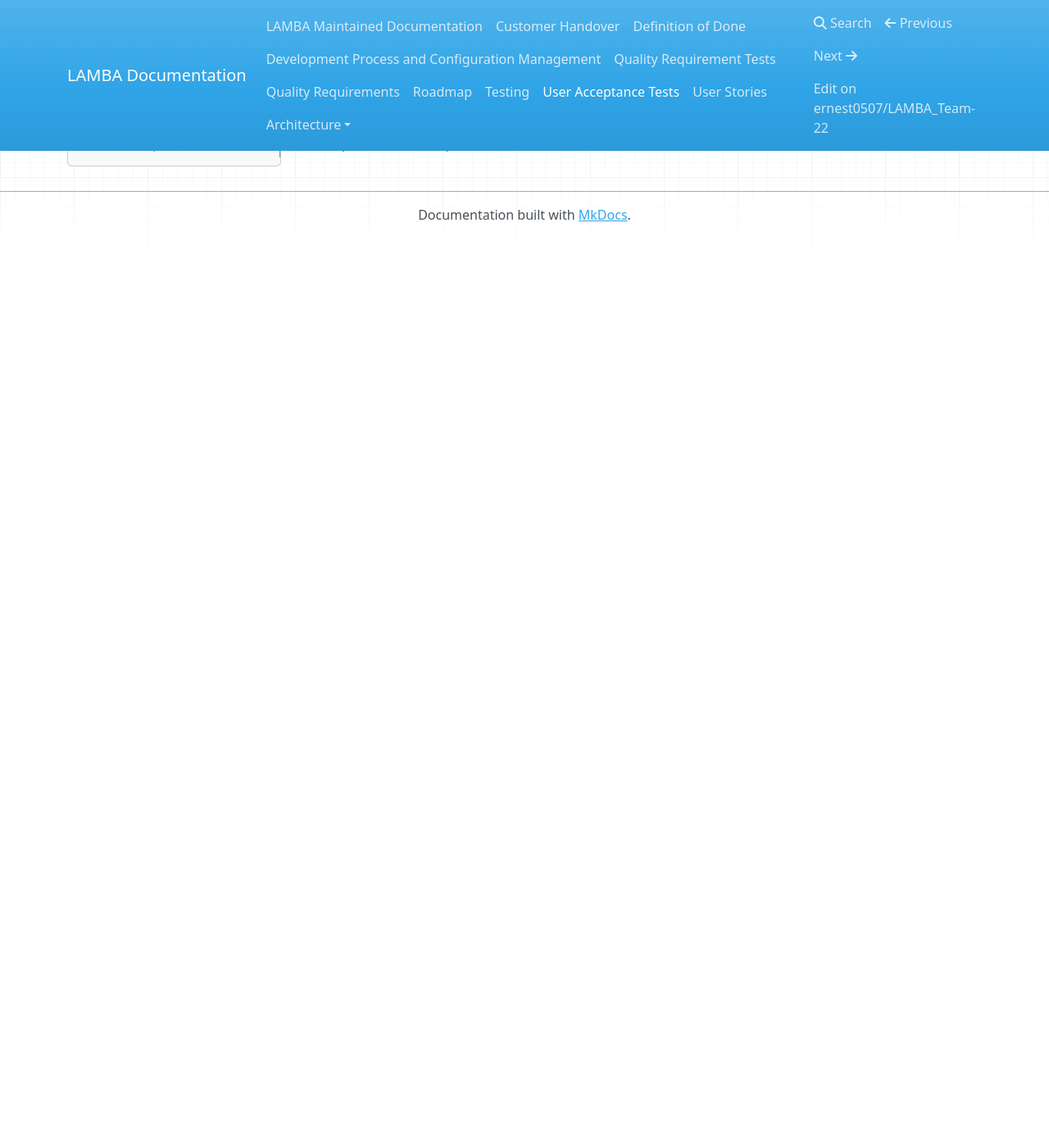
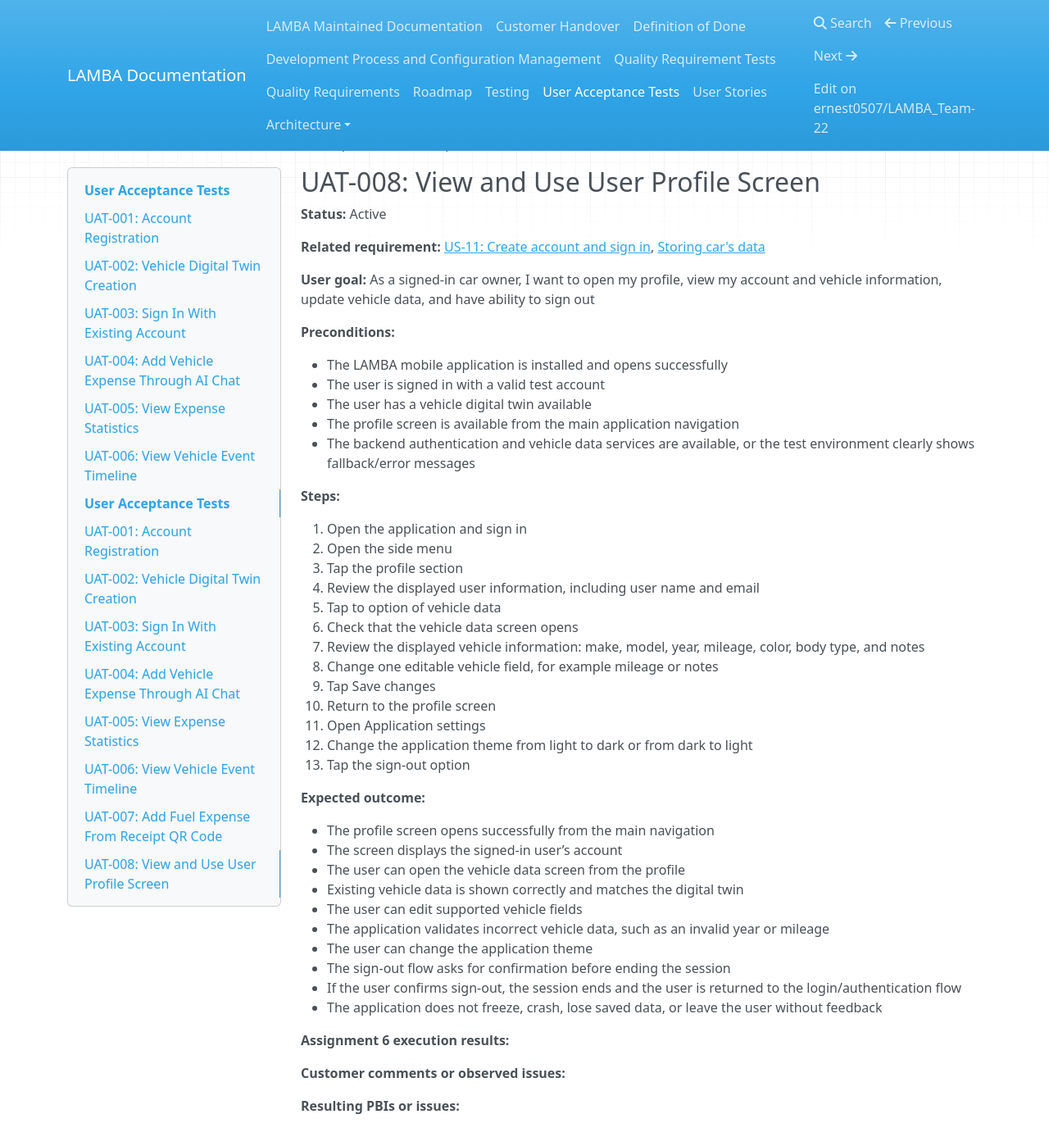
Before and after one commit to ernest0507/LAMBA_Team-22, an MkDocs documentation site: the page built from docs/user-acceptance-tests.md, in a window 1280 px wide and 1400 px high, scrolled down 12049 px. Shown: the whole window at 82% size. Built offline with MkDocs 1.6.1, drawn with Linux system fonts in a browser that asks for light colours; nearby versions of some CDN libraries; before the commit the page ends 12339 px from its top, so only the background shows below that.

Commit message:
Update user-acceptance-tests.md

```diff
--- a/docs/user-acceptance-tests.md
+++ b/docs/user-acceptance-tests.md
@@ -551,3 +551,58 @@
 **Customer comments or observed issues:** Should display the separate status of expenses from QR-scanning (frontend side)
 
 **Resulting PBIs or issues:** No follow-up PBI or issue was created because the customer accepted the adding fuel expense from receipt QR-code
+
+
+
+## UAT-008: View and Use User Profile Screen
+
+**Status:** Active
+
+**Related requirement:** [US-11: Create account and sign in](https://github.com/ernest0507/LAMBA_Team-22/issues/61), [Storing car's data](https://github.com/ernest0507/LAMBA_Team-22/issues/31)
+
+**User goal:** As a signed-in car owner, I want to open my profile, view my account and vehicle information, update vehicle data, and have ability to sign out
+
+
+**Preconditions:**
+
+- The LAMBA mobile application is installed and opens successfully
+- The user is signed in with a valid test account
+- The user has a vehicle digital twin available
+- The profile screen is available from the main application navigation
+- The backend authentication and vehicle data services are available, or the test environment clearly shows fallback/error messages
+
+**Steps:**
+
+1. Open the application and sign in
+2. Open the side menu
+3. Tap the profile section
+4. Review the displayed user information, including user name and email
+5. Tap to option of vehicle data
+6. Check that the vehicle data screen opens
+7. Review the displayed vehicle information: make, model, year, mileage, color, body type, and notes
+8. Change one editable vehicle field, for example mileage or notes
+9. Tap Save changes
+10. Return to the profile screen
+11. Open Application settings
+12. Change the application theme from light to dark or from dark to light
+13. Tap the sign-out option
+
+
+**Expected outcome:**
+
+- The profile screen opens successfully from the main navigation
+- The screen displays the signed-in user’s account
+- The user can open the vehicle data screen from the profile
+- Existing vehicle data is shown correctly and matches the digital twin
+- The user can edit supported vehicle fields
+- The application validates incorrect vehicle data, such as an invalid year or mileage
+- The user can change the application theme
+- The sign-out flow asks for confirmation before ending the session
+- If the user confirms sign-out, the session ends and the user is returned to the login/authentication flow
+- The application does not freeze, crash, lose saved data, or leave the user without feedback
+
+**Assignment 6 execution results:**
+
+**Customer comments or observed issues:**
+
+**Resulting PBIs or issues:**
```
